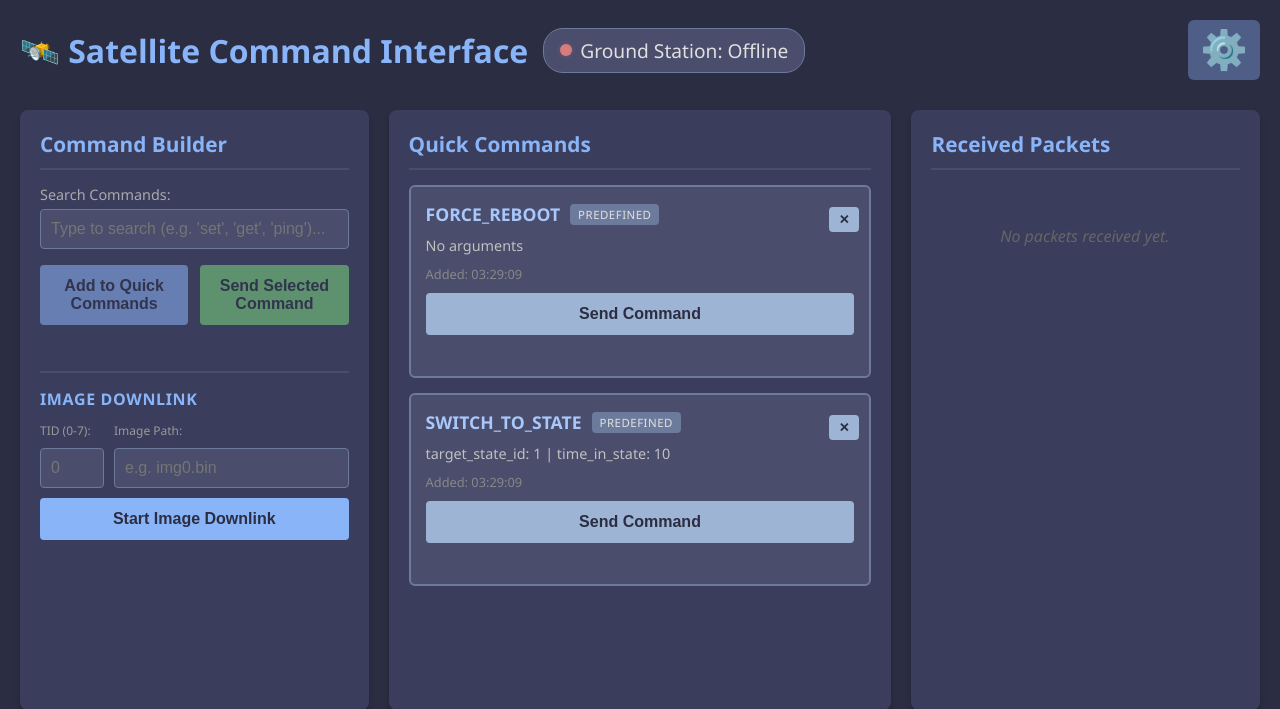
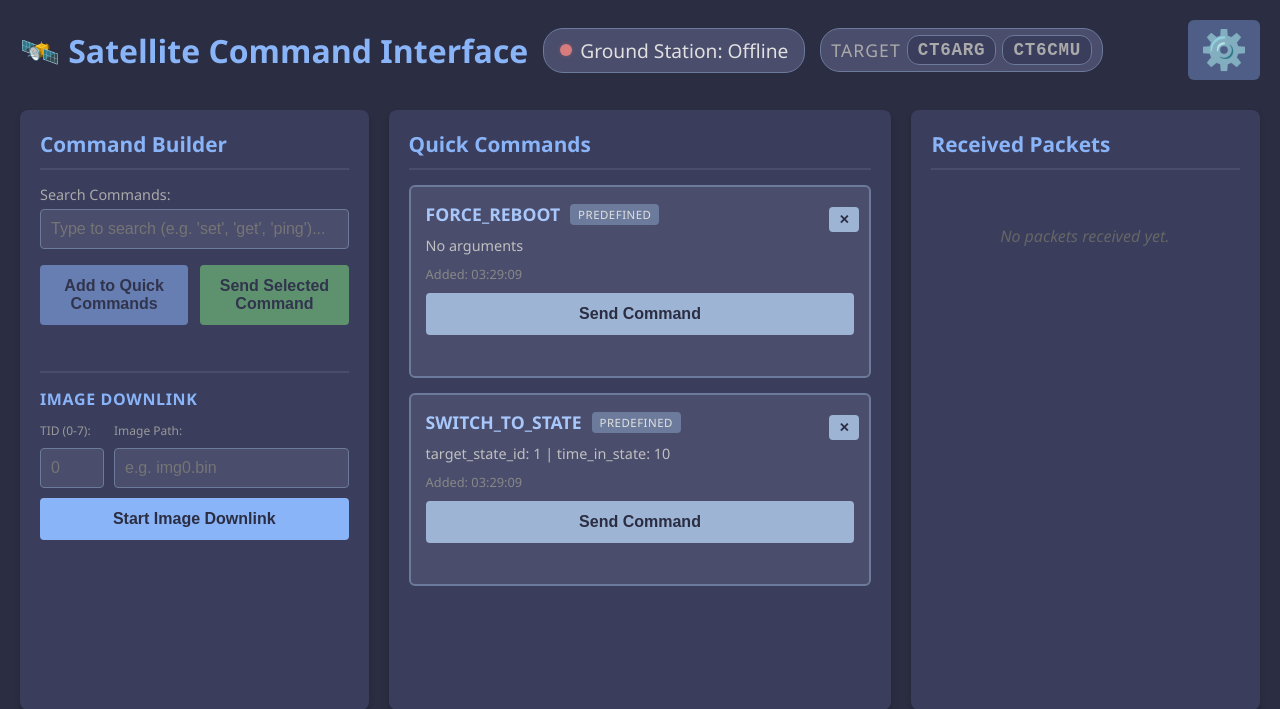
Before and after one commit to cmu-argus-2/GSW-frontend, a Flask app: page / in a window 1280 px wide. Shown: the top 709 px of the page. Run offline with Flask 3, Linux system fonts and the light colour scheme; data that the repository does not hold is empty.

Commit message:
added callsign selection in UI

```diff
--- a/aci/app.py
+++ b/aci/app.py
@@ -209,6 +209,8 @@
             update_state(step=f'Requesting batch of {batch_size} packets '
                               f'({received}/{number_of_packets} received)...')
 
+            received_before_generate = received
+
             # Send GENERATE_X_PACKETS
             local_rpc.send_command('GENERATE_X_PACKETS', {'tid': tid, 'x': batch_size})
 
@@ -249,9 +251,48 @@
                     stable_since = None
                 time.sleep(0.5)
 
+            # After the wait, re-read status for accurate counts
+            status = local_rpc.get_transaction_status(tid)
+            if not status or not status.get('found'):
+                update_state(done=True, success=False, error='Transaction disappeared from backend')
+                return
+
+            # Fall back to GET_SINGLE_PACKET only when:
+            #   1. The batch we just requested was already small (< 30) — meaning we're at the tail end
+            #   2. GENERATE made no progress — satellite thinks those packets were already sent
+            if (batch_size < 30
+                    and status['received_packets'] == received_before_generate
+                    and status['missing_count'] > 0
+                    and status['state'] < 5):
+                missing_seqs = status.get('missing_fragments', [])
+                update_state(step=f'No progress from GENERATE — fetching {len(missing_seqs)} '
+                                  f'packets individually...')
+                for seq_num in missing_seqs:
+                    if should_stop():
+                        update_state(done=True, success=False, error='Cancelled during single-packet fetch')
+                        return
+                    update_state(step=f'Requesting single packet seq={seq_num} '
+                                      f'({status["received_packets"]}/{number_of_packets} received)...')
+                    local_rpc.send_command('GET_SINGLE_PACKET', {'tid': tid, 'seq_number': seq_num})
+                    # Wait up to 10s for this fragment to arrive
+                    frag_deadline = time.time() + 10
+                    prev_recv = status['received_packets']
+                    while time.time() < frag_deadline:
+                        if should_stop():
+                            update_state(done=True, success=False, error='Cancelled during single-packet fetch')
+                            return
+                        s = local_rpc.get_transaction_status(tid)
+                        if s and s.get('found') and s['received_packets'] > prev_recv:
+                            status = s
+                            update_state(received=s['received_packets'])
+                            break
+                        time.sleep(0.5)
+                # Re-evaluate at top of loop; skip CONFIRM_LAST_BATCH
+                continue
+
             # Send CONFIRM_LAST_BATCH
             update_state(step='Sending CONFIRM_LAST_BATCH...')
-            local_rpc.send_command('CONFIRM_LAST_BATCH', {'tid': tid, 'MSB': 0, 'LSB': 0})
+            local_rpc.send_command('CONFIRM_LAST_BATCH', {'tid': tid, 'bitmap_high': 0, 'bitmap_low': 0})
 
             # Wait for ACK (up to 10s)
             ack_deadline = time.time() + 10
@@ -409,6 +450,28 @@
         'success': True,
         'active': ground_station_active
     })
+
+@app.route('/api/satellite', methods=['GET'])
+def get_satellite():
+    """Return the currently selected satellite callsign."""
+    try:
+        callsign = rpc_client.get_sc_callsign()
+        return jsonify({'success': True, 'callsign': callsign})
+    except Exception as e:
+        return jsonify({'success': False, 'error': str(e)})
+
+@app.route('/api/satellite', methods=['POST'])
+def set_satellite():
+    """Set the active satellite callsign."""
+    try:
+        data = request.json
+        callsign = data.get('callsign', '').strip()
+        if not callsign:
+            return jsonify({'success': False, 'error': 'callsign is required'})
+        rpc_client.set_sc_callsign(callsign)
+        return jsonify({'success': True, 'callsign': callsign})
+    except Exception as e:
+        return jsonify({'success': False, 'error': str(e)})
 
 @app.route('/api/update_server_address', methods=['POST'])
 def update_server_address():
--- a/aci/simple_rpc_clinet.py
+++ b/aci/simple_rpc_clinet.py
@@ -130,3 +130,13 @@
         """Drain and return all decoded packets queued since the last call."""
         with self._lock:
             return self.server.get_new_packets()
+
+    def set_sc_callsign(self, callsign):
+        """Set the active satellite callsign on the backend."""
+        with self._lock:
+            return self.server.set_sc_callsign(callsign)
+
+    def get_sc_callsign(self):
+        """Return the currently selected satellite callsign from the backend."""
+        with self._lock:
+            return self.server.get_sc_callsign()
--- a/aci/static/style.css
+++ b/aci/static/style.css
@@ -51,6 +51,58 @@
 
 .config-btn:active {
     transform: scale(0.95);
+}
+
+.sat-selector {
+    display: flex;
+    align-items: center;
+    gap: 6px;
+    padding: 6px 10px;
+    background: #4a4d6c;
+    border-radius: 20px;
+    border: 1px solid #6c7a9b;
+}
+
+.sat-selector-label {
+    font-size: 0.55em;
+    color: #aaa;
+    text-transform: uppercase;
+    letter-spacing: 0.06em;
+    font-weight: 500;
+}
+
+.sat-btn {
+    width: auto;
+    padding: 4px 10px;
+    background: #3a3d5c;
+    border: 1px solid #6c7a9b;
+    border-radius: 12px;
+    color: #aaa;
+    font-size: 0.55em;
+    font-weight: 600;
+    font-family: 'Courier New', monospace;
+    letter-spacing: 0.04em;
+    cursor: pointer;
+    transition: all 0.2s ease;
+}
+
+.sat-btn:hover {
+    background: #5a5d7c;
+    color: #e0e0e0;
+    transform: none;
+    box-shadow: none;
+}
+
+.sat-btn.active {
+    background: #8ab4f8;
+    border-color: #8ab4f8;
+    color: #2b2d42;
+}
+
+.sat-btn.active:hover {
+    background: #a8c7fa;
+    transform: none;
+    box-shadow: none;
 }
 
 .status-indicator {
--- a/aci/templates/index.html
+++ b/aci/templates/index.html
@@ -13,6 +13,11 @@
             <div class="status-indicator">
                 <div class="status-light inactive" id="gs-status-light"></div>
                 <span class="status-text" id="gs-status-text">Ground Station: Offline</span>
+            </div>
+            <div class="sat-selector">
+                <span class="sat-selector-label">Target</span>
+                <button class="sat-btn" id="sat-btn-CT6ARG" onclick="selectSatellite('CT6ARG')">CT6ARG</button>
+                <button class="sat-btn" id="sat-btn-CT6CMU" onclick="selectSatellite('CT6CMU')">CT6CMU</button>
             </div>
             <button id="config-btn" class="config-btn" title="Server Configuration">⚙️</button>
         </h1>
```
Also changed, not shown: aci/static/script.js (+38 -0 lines).
